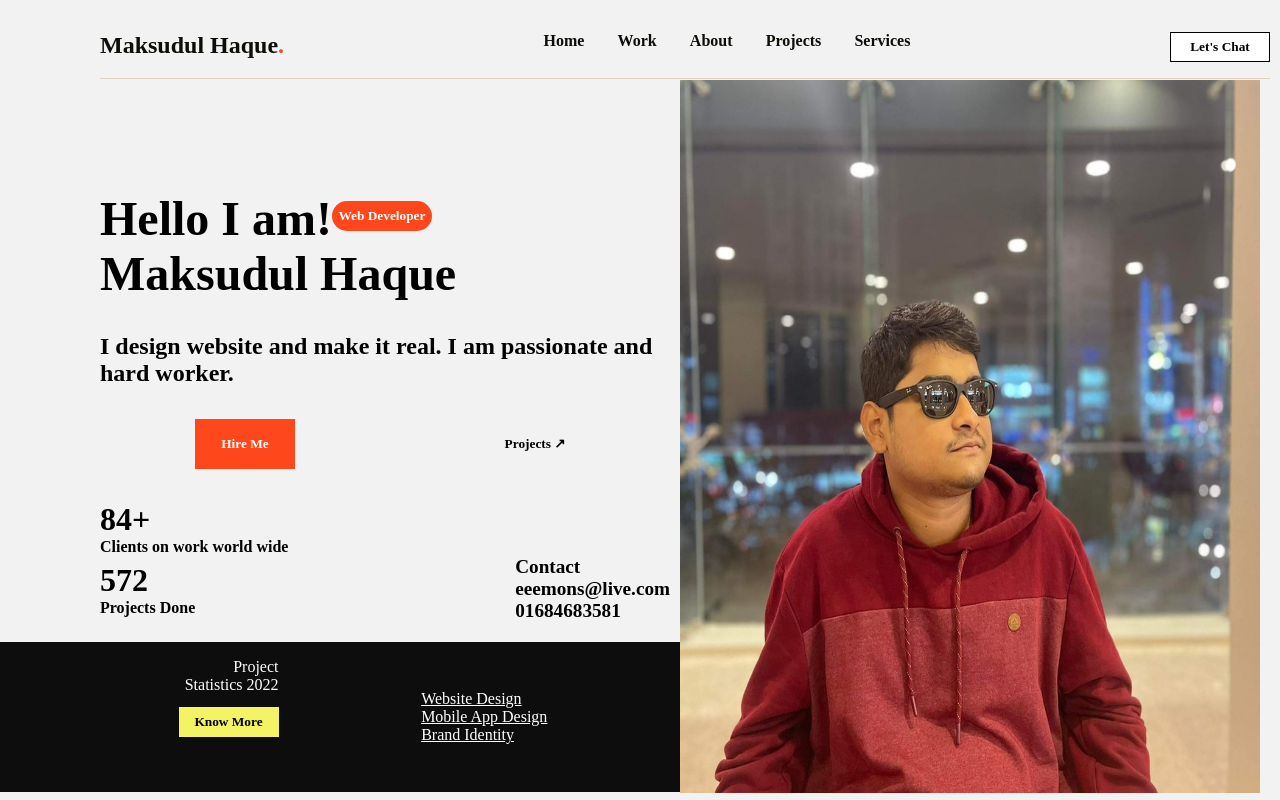
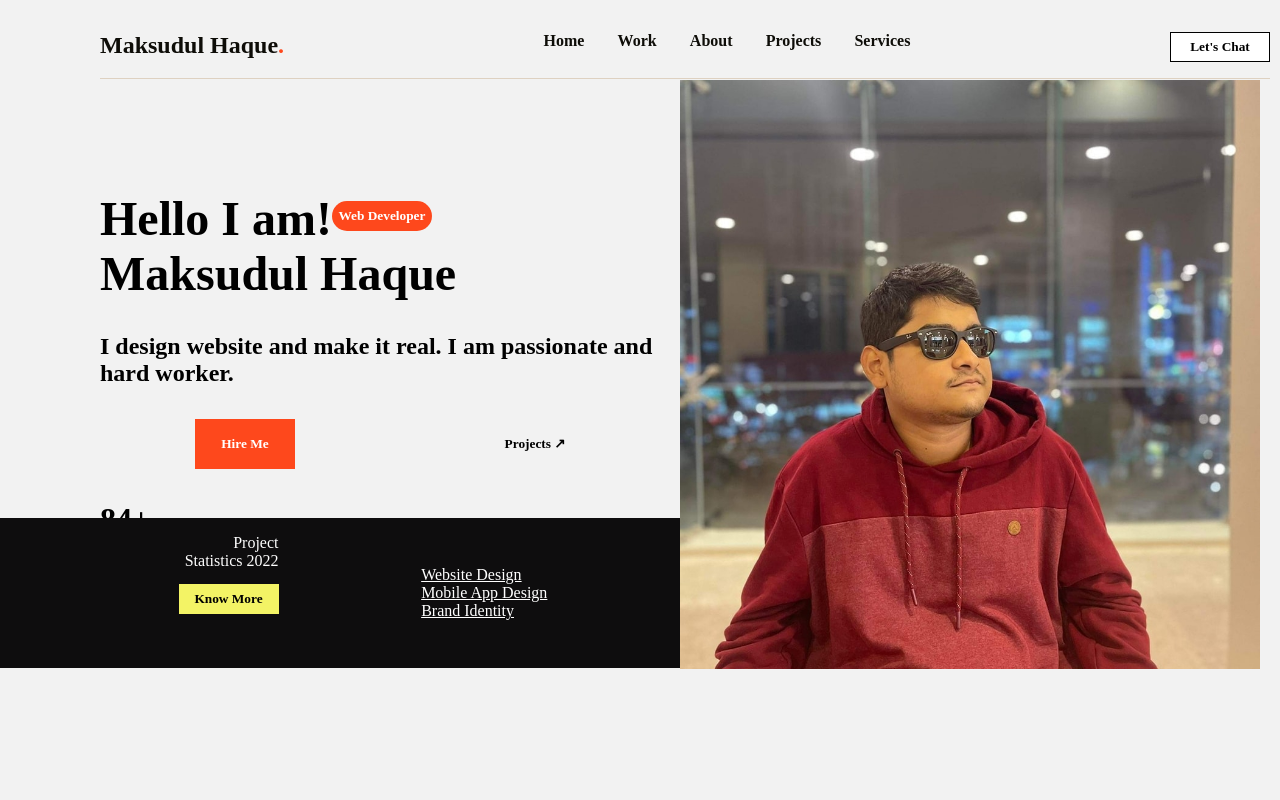
Before and after one commit to eeemons/my-portfolio, a React (Create React App) app: page /home in a window 1280 px wide. Built offline with nearby package versions, Linux system fonts and the light colour scheme; a web font is replaced by a local one.

Commit message:
footer update

```diff
--- a/src/homePage.module.css
+++ b/src/homePage.module.css
@@ -8,11 +8,13 @@
 .column {
   /* border: 1px solid black; */
   width: 50%;
+  position: relative;
 }
 .column img {
   margin-top: 1px;
   width: 100%;
   height: 100%;
+  max-height: 800px;
 }
 .greetings {
   font-size: 3rem;
@@ -89,7 +91,7 @@
 }
 .footer {
   display: flex;
-  position: relative;
+  position: absolute;
   left: -35%;
   bottom: 0;
   height: 150px;
```
